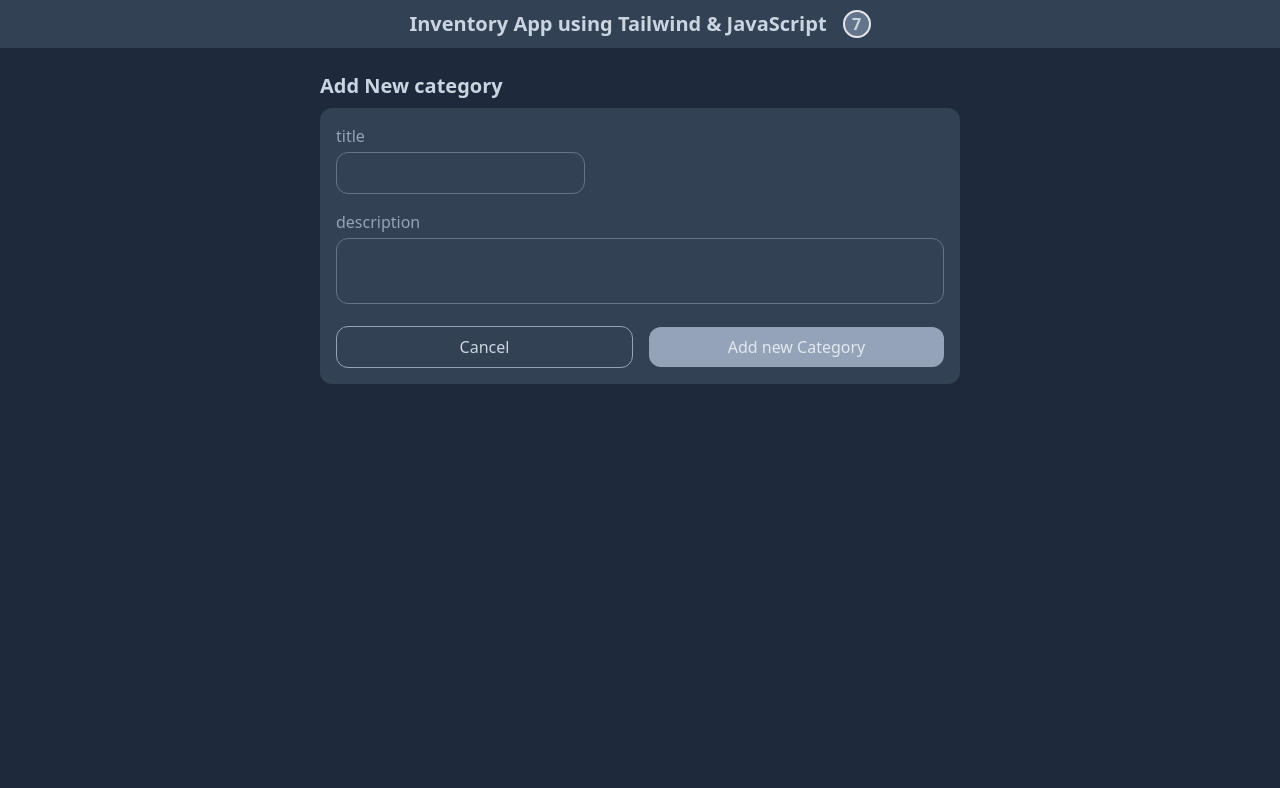
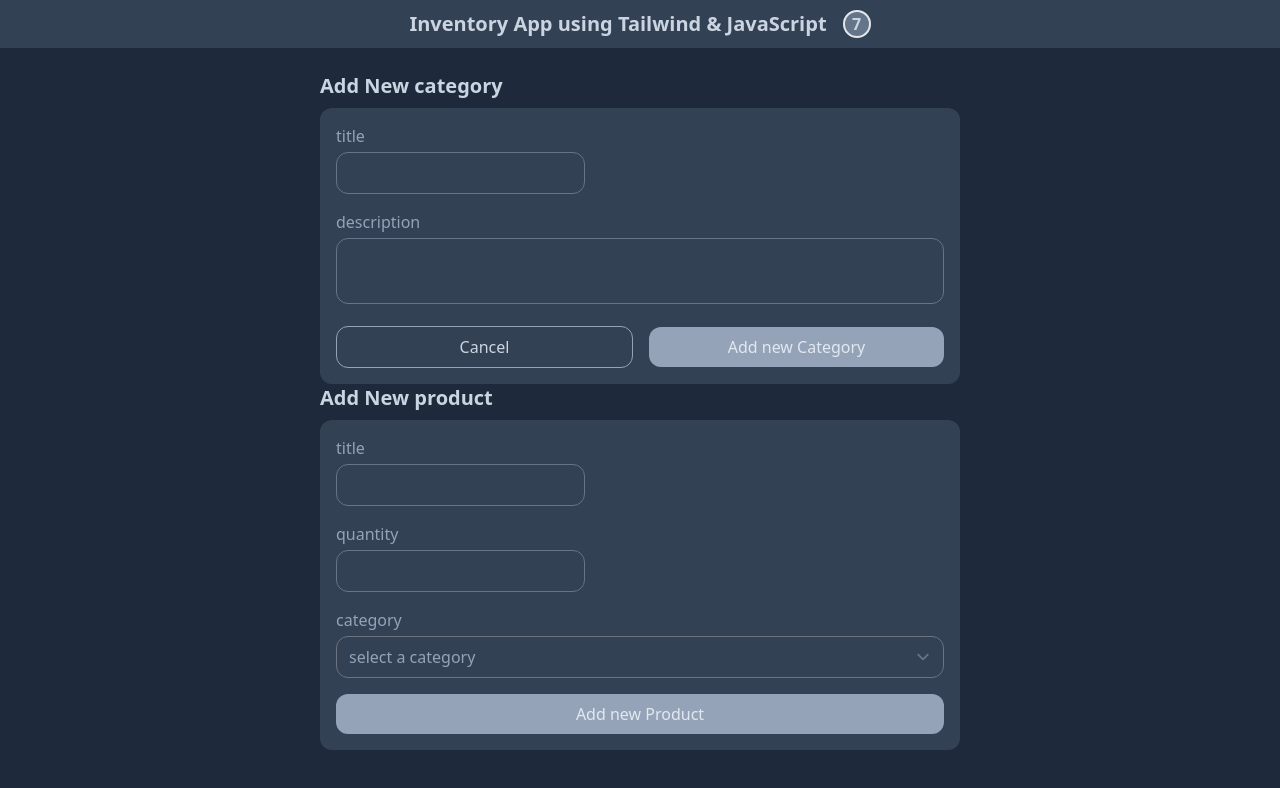
Before and after one commit to AmirHossein-Kargar/inventory-app, a website: page public/index.html in a window 1280 px wide. Drawn offline with Linux system fonts and the light colour scheme.

Commit message:
style: :lipstick: add product section

```diff
--- a/public/index.html
+++ b/public/index.html
@@ -7,9 +7,11 @@
     <link rel="stylesheet" href="/public/build/tailwind.css" />
   </head>
   <body>
-    <div class="bg-slate-800 h-screen w-screen">
+    <div class="bg-slate-800 min-h-screen">
       <!-- ? navbar -->
-      <div class="h-12 flex items-center justify-center gap-x-4 bg-slate-700 mb-6">
+      <div
+        class="h-12 flex items-center justify-center gap-x-4 bg-slate-700 mb-6"
+      >
         <h1 class="text-xl font-bold text-slate-300">
           Inventory App using Tailwind & JavaScript
         </h1>
@@ -22,23 +24,96 @@
       <div class="container max-w-screen-sm mx-auto">
         <!-- ? category form -->
         <div>
-            <h2 class="text-xl text-slate-300 font-bold mb-2">Add New category</h2>
+          <h2 class="text-xl text-slate-300 font-bold mb-2">
+            Add New category
+          </h2>
           <form class="bg-slate-700 p-4 rounded-xl flex flex-col gap-y-4">
             <div>
-                    <label for="category-title" class="block mb-1 text-slate-400">title</label>
-                    <input type="text" class="bg-transparent rounded-xl border border-slate-500 text-slate-400 p-2" name="category-title" id="category-title">
+              <label for="category-title" class="block mb-1 text-slate-400"
+                >title</label
+              >
+              <input
+                type="text"
+                class="bg-transparent rounded-xl border border-slate-500 text-slate-400 p-2"
+                name="category-title"
+                id="category-title"
+              />
             </div>
             <div>
-                    <label for="category-description" class="block mb-1 text-slate-400">description</label>
-                    <textarea class="bg-transparent rounded-xl border border-slate-500 text-slate-400 p-2 resize-none w-full" name="category-description" id="category-description"></textarea>
+              <label
+                for="category-description"
+                class="block mb-1 text-slate-400"
+                >description</label
+              >
+              <textarea
+                class="bg-transparent rounded-xl border border-slate-500 text-slate-400 p-2 resize-none w-full"
+                name="category-description"
+                id="category-description"
+              ></textarea>
             </div>
             <div class="flex items-center justify-between gap-x-4">
-                    <button class="flex-1 border border-slate-400 text-slate-300 rounded-xl py-2">Cancel</button>
-                    <button class="flex-1 bg-slate-400 text-slate-200 rounded-xl py-2">Add new Category</button>
+              <button
+                class="flex-1 border border-slate-400 text-slate-300 rounded-xl py-2"
+              >
+                Cancel
+              </button>
+              <button
+                class="flex-1 bg-slate-400 text-slate-200 rounded-xl py-2"
+              >
+                Add new Category
+              </button>
             </div>
           </form>
         </div>
         <!-- ? product form -->
+        <div>
+          <h2 class="text-xl text-slate-300 font-bold mb-2">Add New product</h2>
+          <form class="bg-slate-700 p-4 rounded-xl flex flex-col gap-y-4">
+            <div>
+              <label for="product-title" class="block mb-1 text-slate-400"
+                >title</label
+              >
+              <input
+                type="text"
+                class="bg-transparent rounded-xl border border-slate-500 text-slate-400 p-2"
+                name="product-title"
+                id="product-title"
+              />
+            </div>
+            <div>
+              <label for="product-quantity" class="block mb-1 text-slate-400"
+                >quantity</label
+              >
+              <input
+                type="number"
+                class="bg-transparent rounded-xl border border-slate-500 text-slate-400 p-2"
+                name="product-quantity"
+                id="product-quantity"
+              />
+            </div>
+            <div>
+              <label for="product-category" class="block mb-1 text-slate-400"
+                >category</label
+              >
+              <select
+                class="bg-transparent text-slate-400 rounded-xl w-full cursor-pointer"
+                name="product-category"
+                id="product-category"
+              >
+                <option class="bg-slate-500 text-slate-300" value="select">select a category</option>
+                <option class="bg-slate-500 text-slate-300" value="frontend">front-end</option>
+                <option class="bg-slate-500 text-slate-300" value="backend">back-end</option>
+              </select>
+            </div>
+            <div class="flex items-center justify-between gap-x-4">
+              <button
+                class="flex-1 bg-slate-400 text-slate-200 rounded-xl py-2"
+              >
+                Add new Product
+              </button>
+            </div>
+          </form>
+        </div>
       </div>
     </div>
   </body>
```
Also changed, not shown: public/build/tailwind.css. Lines whose indentation alone changed are shown as unchanged.
